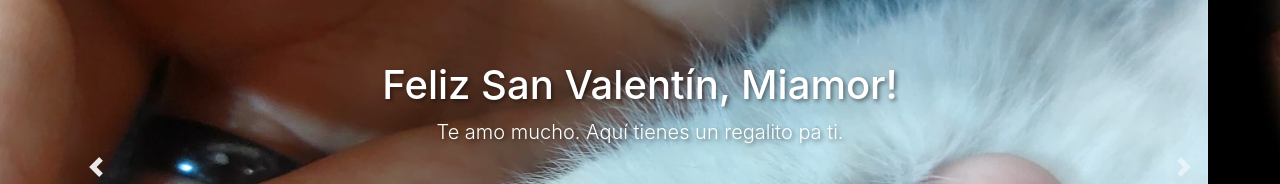
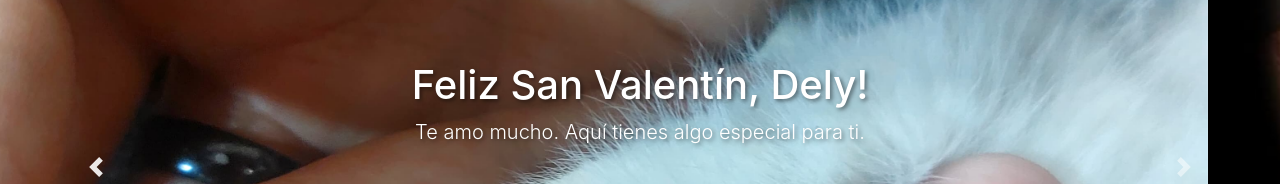
Before and after one commit to Joscoo/valentines-day-project, a website: page index.html in a window 1280 px wide. Shown: the part 233-417 px from the top of the page. Drawn offline with nearby package versions, Linux system fonts and the light colour scheme.

Commit message:
Actualización del proyecto

```diff
--- a/src/index.html
+++ b/index.html
@@ -45,8 +45,8 @@
     </div>
 
     <div class="content text-center mt-5">
-        <h1>Feliz San Valentín, Miamor!</h1>
-        <p class="lead">Te amo mucho. Aquí tienes un regalito pa ti.</p>
+        <h1>Feliz San Valentín, Dely!</h1>
+        <p class="lead">Te amo mucho. Aquí tienes algo especial para ti.</p>
         <div class="flower-container">
             <div class="flower">
                 <div class="petal"></div>
```
